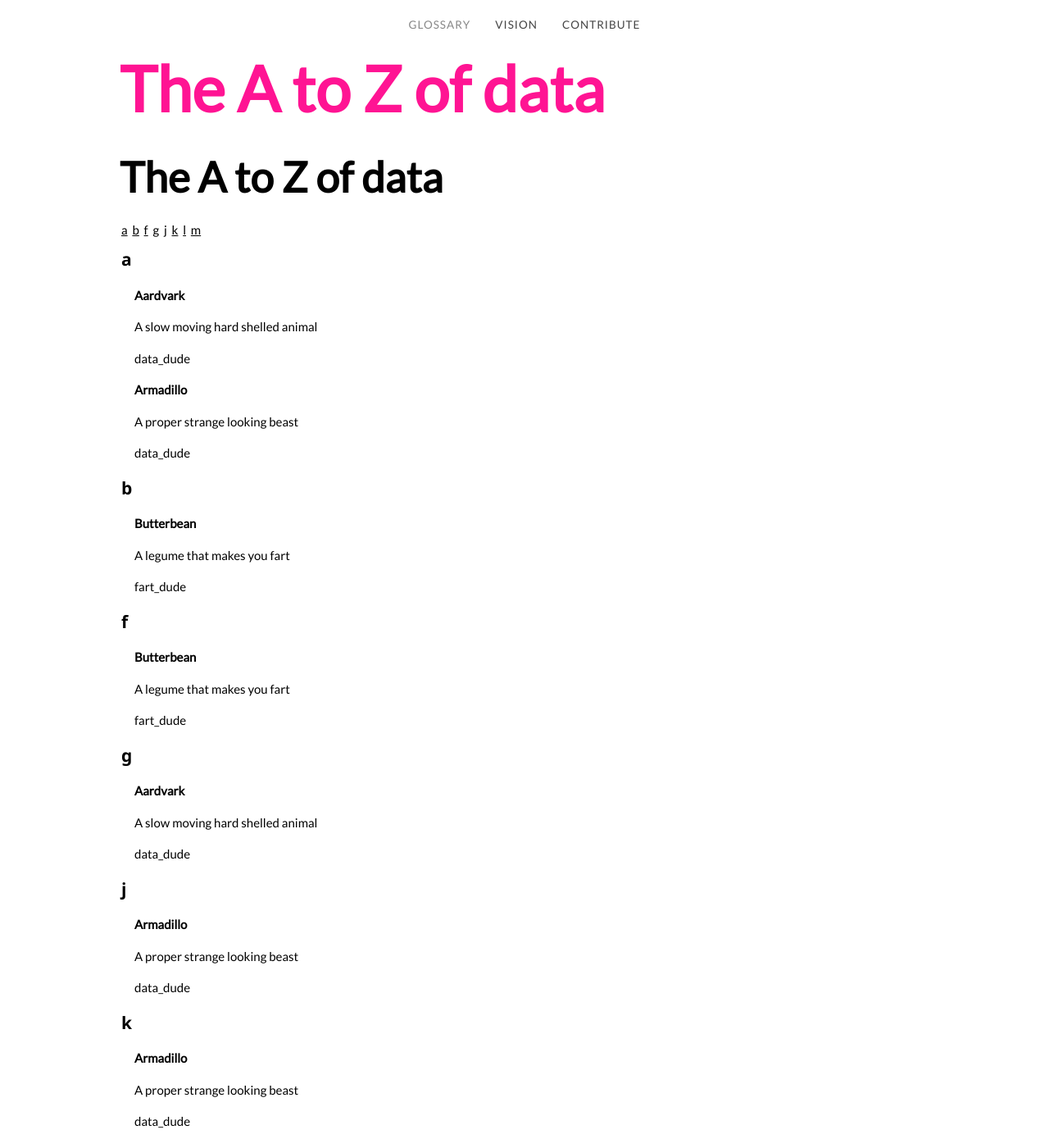
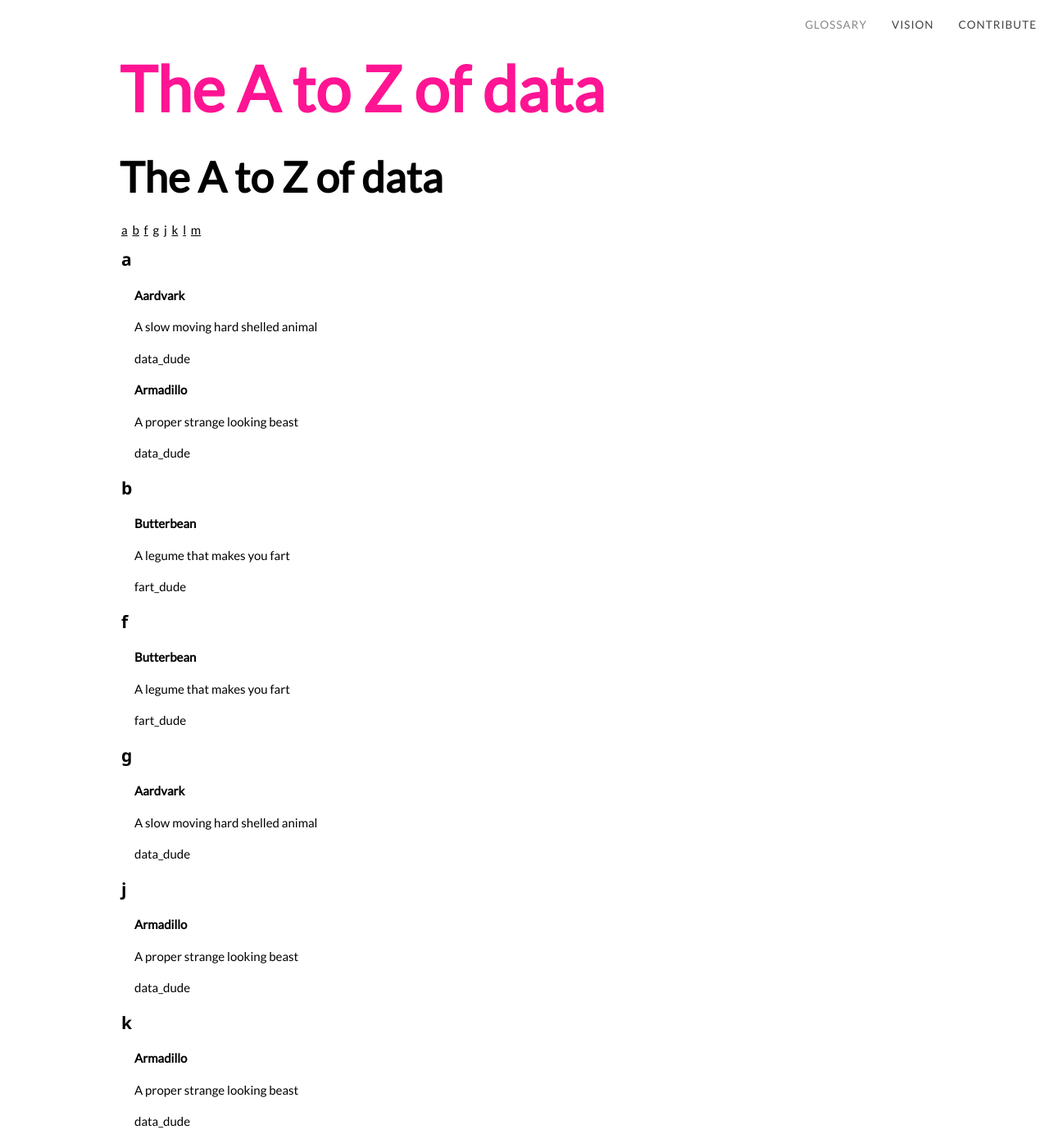
Before and after one commit to unleashyourdata/open_data_glossary, a Jekyll site: the page built from index.html, in a window 1280 px wide and 1400 px high. Shown: the whole window at 82% size. Built offline with Jekyll 4.4.1, drawn with Linux system fonts in a browser that asks for light colours.

Commit message:
Update navigation.scss

```diff
--- a/_sass/navigation.scss
+++ b/_sass/navigation.scss
@@ -4,7 +4,7 @@ nav {
 	position: fixed;
 	width: 100%;
 	display: flex;
-	justify-content: center;
+	justify-content: right;
 	background: rgba(255, 255, 255, .9);
 	z-index: 999;
 
```
